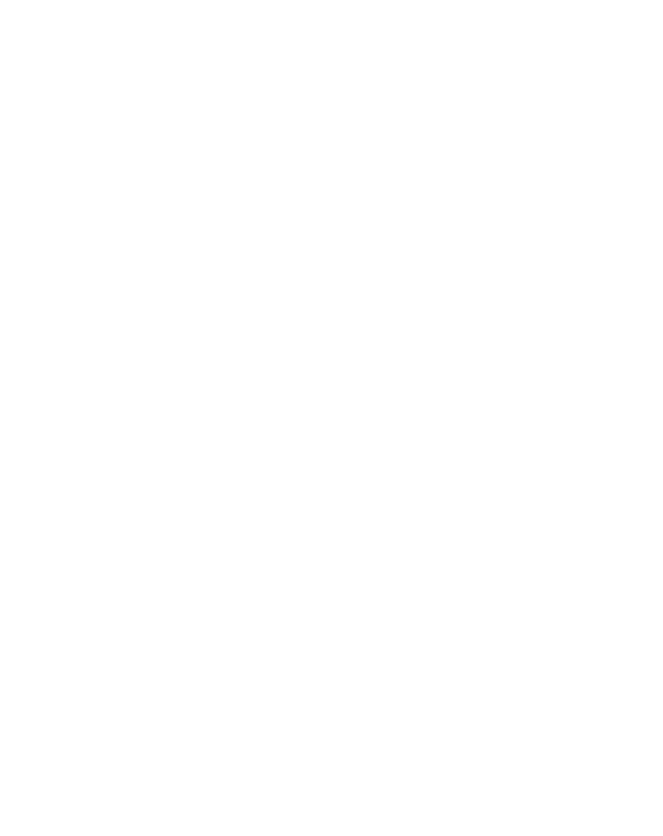
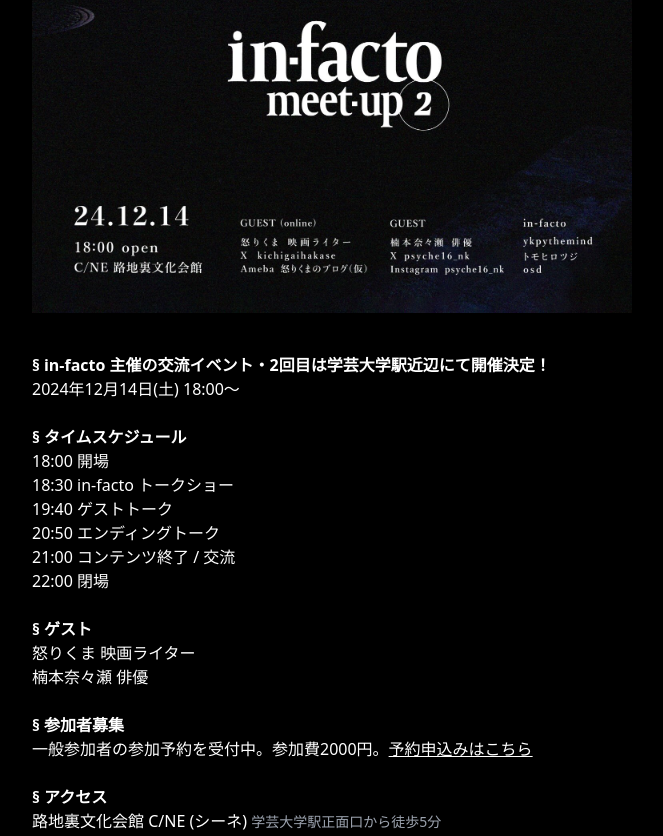
Before and after one commit to ykpythemind/in-facto-tools, a Next.js app in the folder website/: page /meetup2 in a window 1280 px wide. Before the commit this address had no page. Shown: the part 505-1341 px from the top of the page, without its empty margins (308-971 px from the left). Before the commit the page ends 844 px from the top, so only its background shows below. Built offline with nearby package versions, Linux system fonts and the light colour scheme.

Commit message:
Sync in-facto-web

```diff
--- a/website/app/(main)/page.tsx
+++ b/website/app/(main)/page.tsx
@@ -37,6 +37,12 @@
               <A href={"/posts"}>Posts</A>
             </li>
           </ul>
+
+          <div className="mt-5">
+            <Link href={"/meetup2"} className="text-red-700">
+              in-facto meetup vol.2開催
+            </Link>
+          </div>
         </div>
       </main>
     </div>
--- /dev/null
+++ b/website/app/(meetup2)/meetup2/main.tsx
@@ -0,0 +1,100 @@
+"use client";
+
+import Link from "next/link";
+import { useEffect } from "react";
+
+export const Main = () => {
+  useEffect(() => {
+    document.body.classList.add("bg-black");
+
+    return () => {
+      document.body.classList.remove("bg-black");
+    };
+  }, []);
+
+  return (
+    <div className={"bg-black text-white"}>
+      <main className={"flex items-center flex-col py-10"}>
+        <div className="max-w-[80%] md:max-w-[600px]">
+          <a href="in-facto-meetup-vol2.PNG">
+            <img
+              src="in-facto-meetup-vol2.jpeg"
+              alt={"in-facto meet-up vol.2"}
+            />
+          </a>
+        </div>
+
+        <div className="max-w-[80%] md:max-w-[600px] w-full mt-10">
+          <b>
+            § in-facto 主催の交流イベント・2回目は学芸大学駅近辺にて開催決定！
+          </b>
+          <br />
+          2024年12月14日(土) 18:00〜
+          <br />
+          <br />
+          <b>§ タイムスケジュール</b>
+          <br />
+          18:00 開場
+          <br />
+          18:30 in-facto トークショー
+          <br />
+          19:40 ゲストトーク
+          <br />
+          20:50 エンディングトーク
+          <br />
+          21:00 コンテンツ終了 / 交流
+          <br />
+          22:00 閉場
+          <br />
+          <br />
+          <b>§ ゲスト</b>
+          <br />
+          怒りくま 映画ライター
+          <br />
+          楠本奈々瀬 俳優
+          <br />
+          <br />
+          <b>§ 参加者募集</b>
+          <br />
+          一般参加者の参加予約を受付中。参加費2000円。
+          <a
+            href="https://coubic.com/ifm/3262180/book/event_type/detail?express=true"
+            target="_blank"
+            rel="noopener noreferrer"
+            className="underline hover:text-gray-400 "
+          >
+            予約申込みはこちら
+          </a>
+          <br />
+          <br />
+          <b>§ アクセス</b>
+          <br />
+          路地裏文化会館 C/NE (シーネ){" "}
+          <span className="text-gray-400 text-sm">
+            学芸大学駅正面口から徒歩5分
+          </span>
+          <br />
+          <br />
+          <iframe
+            src="https://www.google.com/maps/embed?pb=!1m18!1m12!1m3!1d3242.880344949493!2d139.6869769!3d35.63067619999999!2m3!1f0!2f0!3f0!3m2!1i1024!2i768!4f13.1!3m3!1m2!1s0x6018f55d0a352d8b%3A0x88cb6077dc850f1a!2z6Lev5Zyw6KOP5paH5YyW5Lya6aSoIEMvTkUgKOOCt-ODvOODjSk!5e0!3m2!1sja!2sjp!4v1731822713639!5m2!1sja!2sjp"
+            style={{ border: 0 }}
+            allowfullscreen=""
+            loading="lazy"
+            referrerpolicy="no-referrer-when-downgrade"
+          />
+          <br />
+          <br />
+          <div className="items-center justify-center">
+            <Link href="/">
+              <img
+                src={"/in-facto-white.png"}
+                alt={"in-facto"}
+                className={"max-w-[100px] mx-auto"}
+              />
+            </Link>
+          </div>
+        </div>
+      </main>
+    </div>
+  );
+};
--- /dev/null
+++ b/website/app/(meetup2)/meetup2/page.tsx
@@ -0,0 +1,14 @@
+import type { Metadata, NextPage } from "next";
+import { generateSharedMetadata } from "../../../lib/generateSharedMetadata";
+import { useEffect } from "react";
+import { Main } from "./main";
+
+export const metadata: Metadata = generateSharedMetadata({
+  title: "in-facto meet-up vol.2",
+});
+
+const Page: NextPage = () => {
+  return <Main />;
+};
+
+export default Page;
--- /dev/null
+++ b/website/app/(meetup2)/meetup2/reserve/page.tsx
@@ -0,0 +1,15 @@
+import { Redirect } from "./redirect";
+
+export const siteUrl =
+  "https://coubic.com/ifm/3262180/book/event_type/detail?express=true";
+
+const Page = () => {
+  return (
+    <div className="text-center my-5">
+      <Redirect url={siteUrl} />
+      <a href={siteUrl}>予約申込みはこちら</a>
+    </div>
+  );
+};
+
+export default Page;
--- /dev/null
+++ b/website/app/(meetup2)/meetup2/reserve/redirect.tsx
@@ -0,0 +1,10 @@
+"use client";
+import { useEffect } from "react";
+
+export const Redirect = ({ url }: { url: string }) => {
+  useEffect(() => {
+    window.location.href = url;
+  }, [url]);
+
+  return null;
+};
```
Also changed, not shown: website/public/in-facto-meetup-vol2.jpeg (added), 1 other file (tests, documents, lock files or other folders).
